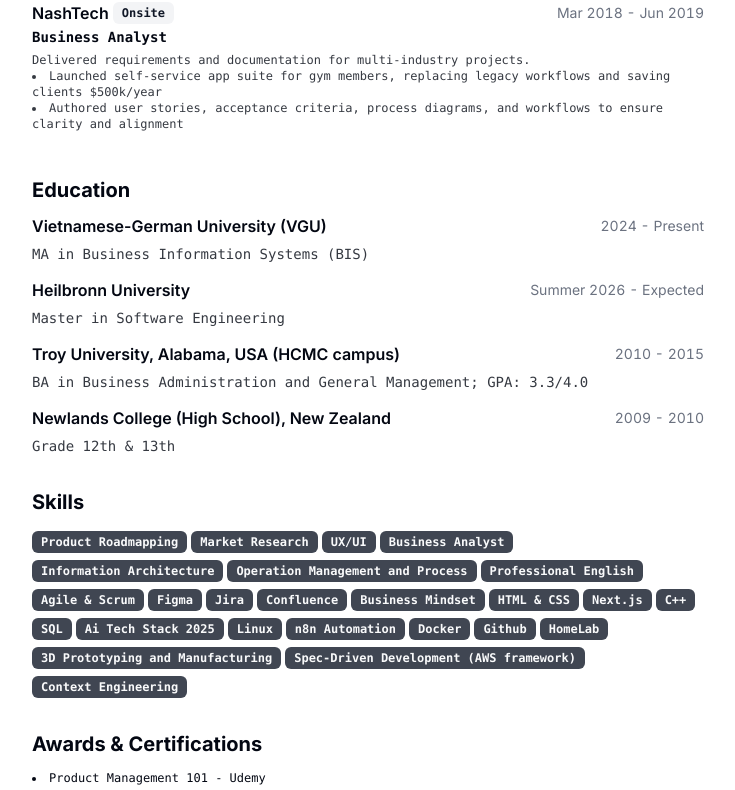
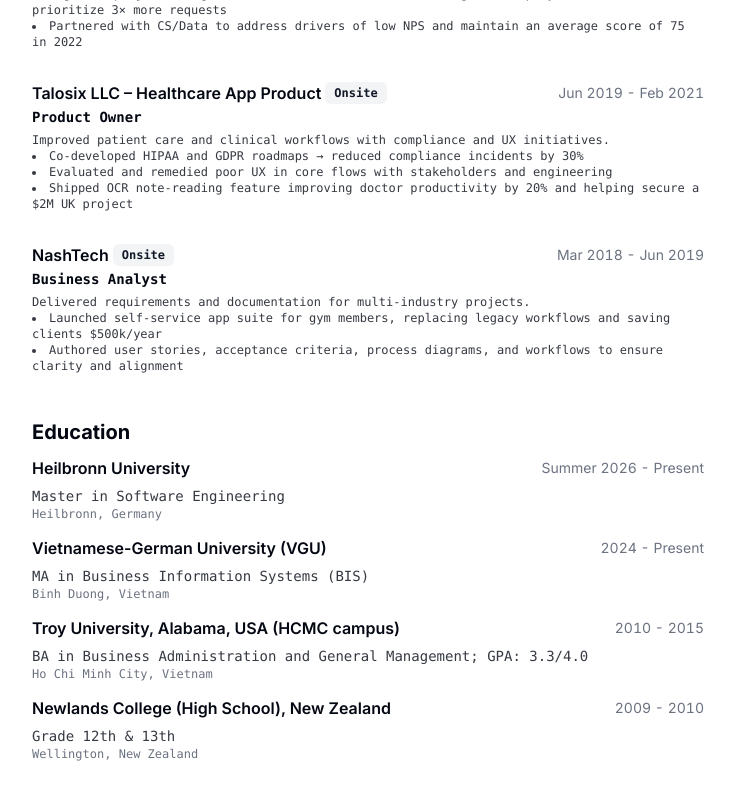
Before and after one commit to nlcuong85/cuongcv, a Next.js app: page /cuongcv/ in a window 1280 px wide. Shown: the part 1200-1990 px from the top of the page, without its empty margins (272-1007 px from the left). Built offline with nearby package versions, Linux system fonts and the light colour scheme.

Commit message:
Move skills above work experience on CV site

```diff
--- a/src/app/components/Education.tsx
+++ b/src/app/components/Education.tsx
@@ -31,7 +31,7 @@ interface EducationItemProps {
  * Individual education card component
  */
 function EducationItem({ education }: EducationItemProps) {
-  const { school, start, end, degree } = education;
+  const { school, start, end, degree, location } = education;
 
   return (
     <Card>
@@ -47,12 +47,17 @@ function EducationItem({ education }: EducationItemProps) {
         </div>
       </CardHeader>
       <CardContent
-        className="mt-2 text-foreground/80 print:text-[12px]"
+        className="mt-2 text-foreground/80 print:text-[11px]"
         aria-labelledby={`education-${school
           .toLowerCase()
           .replace(/\s+/g, "-")}`}
       >
-        {degree}
+        <div>{degree}</div>
+        {location ? (
+          <div className="font-mono text-xs text-muted-foreground print:text-[10px]">
+            {location}
+          </div>
+        ) : null}
       </CardContent>
     </Card>
   );
--- a/src/app/components/Skills.tsx
+++ b/src/app/components/Skills.tsx
@@ -20,7 +20,7 @@ function SkillsList({ skills, className }: SkillsListProps) {
     >
       {skills.map((skill) => (
         <li key={skill}>
-          <Badge className="print:text-[10px]" aria-label={`Skill: ${skill}`}>
+          <Badge className="print:text-[9px]" aria-label={`Skill: ${skill}`}>
             {skill}
           </Badge>
         </li>
--- a/src/app/components/Summary.tsx
+++ b/src/app/components/Summary.tsx
@@ -16,7 +16,7 @@ export function Summary({ summary, className }: AboutProps) {
       <h2 className="text-xl font-bold" id="about-section">
         About
       </h2>
-      <div className="text-pretty font-mono text-sm text-foreground/80 print:text-[12px]">
+      <div className="text-pretty font-mono text-sm text-foreground/80 print:text-[11px]">
         {summary}
       </div>
     </Section>
--- a/src/app/components/WorkExperience.tsx
+++ b/src/app/components/WorkExperience.tsx
@@ -88,7 +88,17 @@ interface WorkExperienceItemProps {
  * Handles responsive layout for badges (mobile/desktop)
  */
 function WorkExperienceItem({ work }: WorkExperienceItemProps) {
-  const { company, link, badges, title, start, end, description } = work;
+  const {
+    company,
+    link,
+    badges,
+    title,
+    start,
+    end,
+    description,
+    overview,
+    bullets,
+  } = work;
 
   return (
     <Card className="py-1 print:py-0">
@@ -110,9 +120,18 @@ function WorkExperienceItem({ work }: WorkExperienceItemProps) {
       </CardHeader>
 
       <CardContent>
-        <div className="mt-2 text-xs text-foreground/80 print:mt-1 print:text-[10px] text-pretty">
-          {description}
-        </div>
+        {overview || description ? (
+          <div className="mt-2 text-xs text-foreground/80 print:mt-1 print:text-[9px] text-pretty">
+            {overview ?? description}
+          </div>
+        ) : null}
+        {bullets && bullets.length > 0 ? (
+          <ul className="mt-2 list-inside list-disc text-xs text-foreground/80 print:mt-1 print:text-[9px]">
+            {bullets.map((bullet) => (
+              <li key={bullet}>{bullet}</li>
+            ))}
+          </ul>
+        ) : null}
         <div className="mt-2">
           <BadgeList
             className="-mx-2 flex-wrap gap-1 sm:hidden"
--- a/src/components/resume-document.tsx
+++ b/src/components/resume-document.tsx
@@ -65,6 +65,12 @@ export function ResumeDocument({
             </Suspense>
           </SectionErrorBoundary>
 
+          <SectionErrorBoundary sectionName="Skills">
+            <Suspense fallback={<SectionSkeleton lines={2} />}>
+              <Skills skills={data.skills} />
+            </Suspense>
+          </SectionErrorBoundary>
+
           <SectionErrorBoundary sectionName="Work Experience">
             <Suspense fallback={<SectionSkeleton lines={6} />}>
               <WorkExperience work={data.work} />
@@ -74,12 +80,6 @@ export function ResumeDocument({
           <SectionErrorBoundary sectionName="Education">
             <Suspense fallback={<SectionSkeleton lines={3} />}>
               <Education education={data.education} />
-            </Suspense>
-          </SectionErrorBoundary>
-
-          <SectionErrorBoundary sectionName="Skills">
-            <Suspense fallback={<SectionSkeleton lines={2} />}>
-              <Skills skills={data.skills} />
             </Suspense>
           </SectionErrorBoundary>
 
--- a/src/data/resume-data.tsx
+++ b/src/data/resume-data.tsx
@@ -37,16 +37,18 @@ export const RESUME_DATA: ResumeData = {
   },
   education: [
     {
+      school: "Heilbronn University",
+      degree: "Master in Software Engineering",
+      start: "Summer 2026",
+      end: "Present",
+      location: "Heilbronn, Germany",
+    },
+    {
       school: "Vietnamese-German University (VGU)",
       degree: "MA in Business Information Systems (BIS)",
       start: "2024",
       end: "Present",
-    },
-    {
-      school: "Heilbronn University",
-      degree: "Master in Software Engineering",
-      start: "Summer 2026",
-      end: "Expected",
+      location: "Binh Duong, Vietnam",
     },
     {
       school: "Troy University, Alabama, USA (HCMC campus)",
@@ -54,12 +56,14 @@ export const RESUME_DATA: ResumeData = {
         "BA in Business Administration and General Management; GPA: 3.3/4.0",
       start: "2010",
       end: "2015",
+      location: "Ho Chi Minh City, Vietnam",
     },
     {
       school: "Newlands College (High School), New Zealand",
       degree: "Grade 12th & 13th",
       start: "2009",
       end: "2010",
+      location: "Wellington, New Zealand",
     },
   ],
   work: [
--- a/src/lib/types.ts
+++ b/src/lib/types.ts
@@ -29,6 +29,7 @@ export interface ResumeData {
     degree: string;
     start: string;
     end: string;
+    location?: string;
   }>;
   work: Array<{
     company: string;
@@ -37,7 +38,9 @@ export interface ResumeData {
     title: string;
     start: string;
     end: string | null;
-    description: string | React.ReactNode;
+    description?: string | React.ReactNode;
+    overview?: string;
+    bullets?: string[];
   }>;
   skills: string[];
   awards?: string[];
@@ -69,6 +72,7 @@ export interface GraphQLEducation {
   degree: string;
   start: string;
   end: string;
+  location?: string;
 }
 
 export interface GraphQLWork {
@@ -146,7 +150,11 @@ export function resumeDataToGraphQL(data: ResumeData): GraphQLMe {
       title: job.title,
       start: job.start,
       end: job.end || "Present",
-      description: reactToString(job.description),
+      description:
+        reactToString(job.description) ||
+        job.overview ||
+        job.bullets?.join(" ") ||
+        "",
     })),
     skills: data.skills,
     projects: data.projects.map((project) => ({
```
